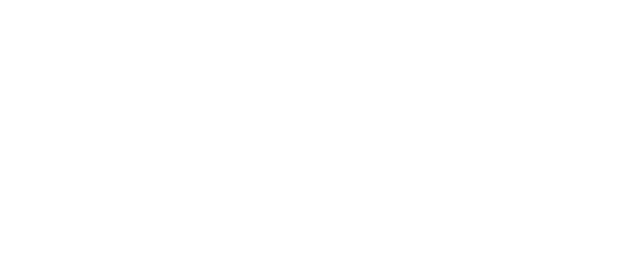
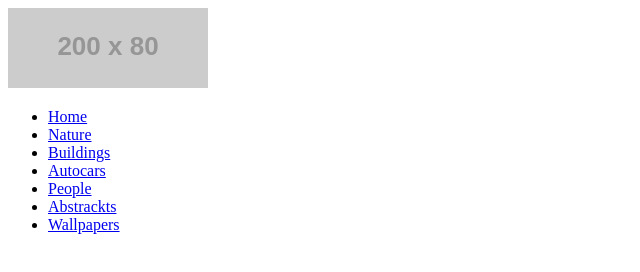
Before and after one commit to muhammadiiy/demo-photo-gallery, a plain HTML site: page index.html in a window 1280 px wide. Shown: the whole page, without its empty margins (0-640 px from the left). Drawn offline with Linux system fonts and the light colour scheme; placeholder pictures from the web are drawn by us.

Commit message:
add site header

```diff
--- a/index.html
+++ b/index.html
@@ -8,7 +8,24 @@
 </head>
 <body>
 
+  <!-- SITE HEADER -->
+  <header>
+    <a href="#">
+      <img src="https://via.placeholder.com/200/80" alt="Placeholder Logo" width="200" height="80">
+    </a>
 
+    <nav>
+      <ul>
+        <li><a href="index.html">Home</a></li>
+        <li><a href="index.html">Nature</a></li>
+        <li><a href="index.html">Buildings</a></li>
+        <li><a href="index.html">Autocars</a></li>
+        <li><a href="index.html">People</a></li>
+        <li><a href="index.html">Abstrackts</a></li>
+        <li><a href="index.html">Wallpapers</a></li>
+      </ul>
+    </nav>
+  </header>
 
 </body>
 </html>
```
